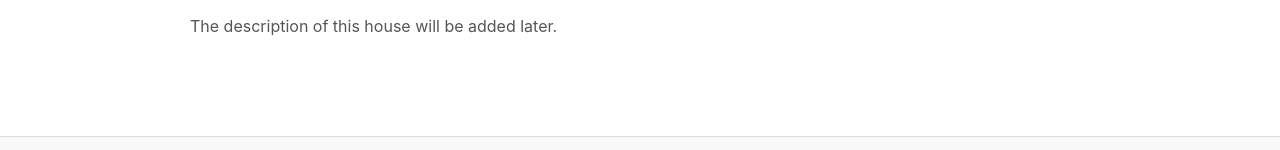
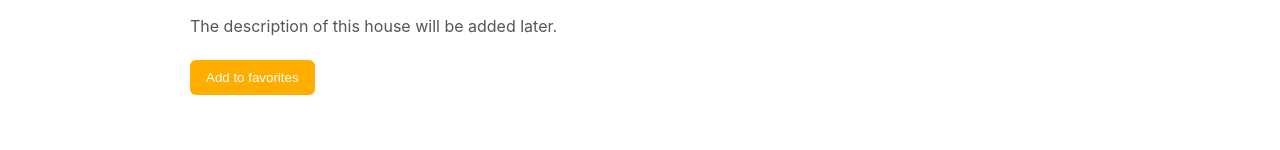
Before and after one commit to rezniki/Luxury-homes, a React (Create React App) app: page /property/1 in a window 1280 px wide. Shown: the part 1037-1187 px from the top of the page. Built offline with nearby package versions, Linux system fonts and the light colour scheme.

Commit message:
PropertyPage / add button favorite

```diff
--- a/src/pages/PropertyPage/PropertyPage.tsx
+++ b/src/pages/PropertyPage/PropertyPage.tsx
@@ -3,6 +3,8 @@ import { useParams, useNavigate } from "react-router-dom";
 import { properties } from "../../mock/properties";
 import { Property } from "../../types/property";
 import './style.css';
+import { isFavorite, toggleFavorite } from "../../utils/favorites";
+import { useEffect, useState } from "react";
 
 const PropertyPage: React.FC = () => {
 
@@ -13,9 +15,26 @@ const PropertyPage: React.FC = () => {
         (p) => p.id === Number(id)
     );
 
+    const [favorite, setFavorite] = useState(false);
+
+    useEffect(() => {
+        if (property) {
+            setFavorite(isFavorite(property.id));
+        }
+    }, [property]);
+
+    const handleFavorite = () => {
+        if (property) {
+            toggleFavorite(property.id);
+            setFavorite(!favorite);
+        }
+    };
+
     if (!property) {
         return <div className="property-page">Дом не найден</div>;
     }
+
+
 
     return (
         <>
@@ -36,6 +55,10 @@ const PropertyPage: React.FC = () => {
                 <p className="property-description">
                     {property.description || 'The description of this house will be added later.'}
                 </p>
+
+                <button className="property-favorite-button">
+                    {favorite ? 'Remove from favorites' : 'Add to favorites'}
+                </button>
             </div>
         </>
     );
--- a/src/pages/PropertyPage/style.css
+++ b/src/pages/PropertyPage/style.css
@@ -54,4 +54,19 @@
 .property-description {
     color: #555;
     line-height: 1.6;
+    margin-bottom: 20px;
 }
+
+.property-favorite-button {
+    background-color: #ffae00;
+    color: white;
+    border: none;
+    padding: 10px 16px;
+    border-radius: 6px;
+    cursor: pointer;
+    font-weight: 500;
+}
+
+.property-favorite-button:hover {
+    background-color: #e69500;
+}
```
